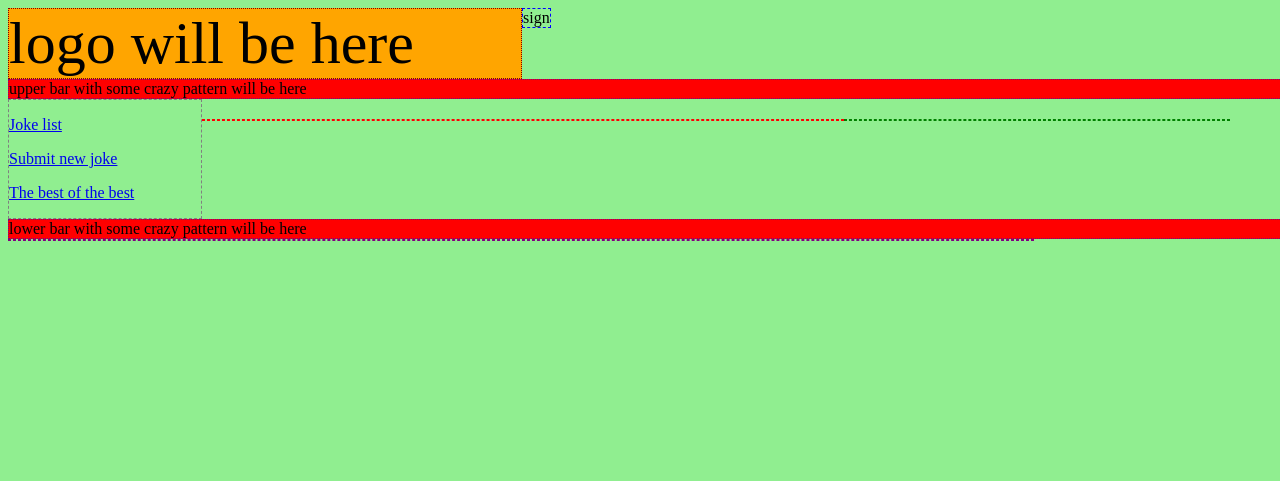
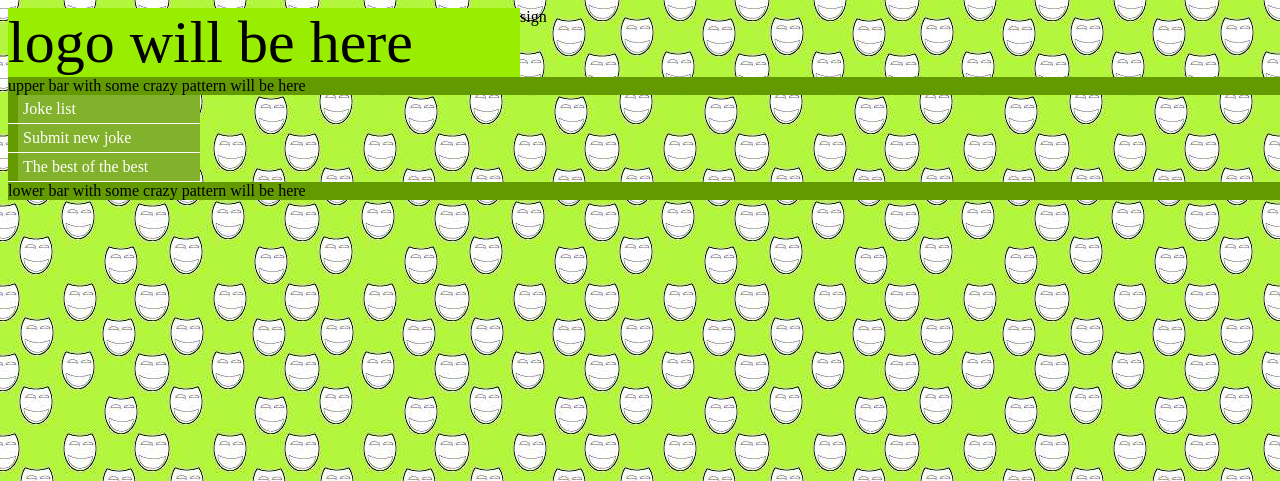
Before and after one commit to tofik/jokebook, a Django app: template templates/base.html in a window 1280 px wide. Shown: the top 481 px of the page. Run offline with Django 3.2, Linux system fonts and the light colour scheme; the template is opened without the code that fills it, so the values that code supplies are empty.

Commit message:
some work with layout

```diff
--- a/static/css/book.css
+++ b/static/css/book.css
@@ -14,7 +14,7 @@
 	position	: 	relative;
 	margin		: 	0 auto;
 	width		:	90%;
-	background-color:	ghostwhite;
+	background-color:	#C6F66F;
 	padding		:	5px;
 	font-size       :       12px;
 	font-family     :       Arial, Verdana, Tahoma;
@@ -25,7 +25,7 @@
 	position	: 	relative;
 	margin		: 	0 auto;
 	width		:	90%;
-	background-color:	ghostwhite;
+	background-color:	#C6F66F;
 	padding		:	5px;
 	font-size       :       10px;
 	font-family     :       Arial, Verdana, Tahoma;
@@ -100,9 +100,11 @@ fieldset {
 
 
 body {
-    background-color: lightgreen;
+    background-color: #B4F63D;
+    background-image: url(bg_02.jpg);
     height: 100%;
     width: 100%;
+    color: black;
 }
 
 .center {
@@ -122,52 +124,112 @@ body {
     padding: 70px 70px 70px 0;
 }
 
-div#upper_menu {
-    border: 1px dashed grey;
+ul {
+    list-style-position: inside;
+    list-style-type: none;
+}
+
+#upper_menu {
     width: 15%;
     float: left;
     clear: left;
 }
 
-div#main_menu_left {
-    border: 1px dashed red;
+#upper_menu ul {
+    list-style: none;
+    list-style-position: inside;
+    margin: 0;
+    padding: 0;
+}
+
+#upper_menu li {
+    border-bottom: 1px solid white;
+}
+
+#upper_menu li a {
+    padding: 5px 5px 5px 5px;
+    border-left:10px solid #639A00;
+    text-decoration: none;
+    color: white;
+    display: block;
+    background-color: #82B22C;
+}
+
+#upper_menu a:hover {
+    background-color: #639A00;
+}
+
+#main_menu_left {
     width: 50%;
     float: left;
 }
 
-div#main_menu_right {
+#main_menu_right {
     position: relative;
-    border: 1px dashed green;
     width: 30%;
     float: left;
     font-size: 15px;
 }
-div#lower_menu {
-    border: 1px dashed purple;
+
+#main_menu_right ul {
+    display: block;
+    background-color: #82B22C;
+    margin: 0 50px 1px 0px;
+    padding: 0 0 0 0;
+}
+
+#main_menu_right li {
+    text-align: left;
+    border-right: 50px solid #639A00;
+}
+
+#main_menu_right li {
+    padding: 2px 2px 2px 2px;
+    color: white;
+}
+
+#main_menu_right a {
+    background-color: #82B22C;
+    color: white;
+    text-decoration: none;
+    padding: 0 22px 0 22px;
+    border-left: 10px solid #639A00;
+}
+
+#main_menu_right a:hover {
+    background-color: #639A00;
+}
+
+#lower_menu {
     clear:left;
     text-align: center;
     width: 80%;
 }
-div#logo {
+
+#lower_menu a {
+    border-left:10px solid #639A00;
+    background-color: #82B22C;
+    color: white;
+    text-decoration: none;
+    padding: 0px 10px 0px 10px;
+}
+
+#lower_menu a:hover {
+    background-color: #639A00;
+}
+
+#logo {
     font-size: 60px;
-    border: 1px dotted maroon;
-    background-color: orange;
+    background-color: #98ED00;
     text-color:white;
     width: 40%;
     float: left;
 }
-div#sign {
-    border: 1px dashed blue;
+#sign {
     float: left;
 }
 
 .bar {
-    border: 1px dotted purple;
-    background-color: red;
+    background-color: #639A00;
     clear: both;
 }
-
-ol {
-    list-style-position: inside;
-    list-style-type: none;
-}
--- a/templates/base.html
+++ b/templates/base.html
@@ -26,9 +26,11 @@
 
     {% block upper_menu %}
     <div id="upper_menu">
-      <p><a href="/book/list/">Joke list</a></p>
-      <p><a href="/book/new/">Submit new joke</a></p>
-      <p><a href="/book/top/">The best of the best</a></p>
+      <ul>
+	<li><a href="/book/list/">Joke list</a></li>
+	<li><a href="/book/new/">Submit new joke</a></li>
+	<li><a href="/book/top/">The best of the best</a></li>
+      </ul>
     </div>
     {% endblock %}
 
```
Also changed, not shown: book/templates/book/details.html (+5 -4 lines), book/templates/book/list.html (+7 -5 lines), book/views.py (+7 -7 lines), static/css/bg_01.jpg (added), static/css/bg_02.jpg (added).
